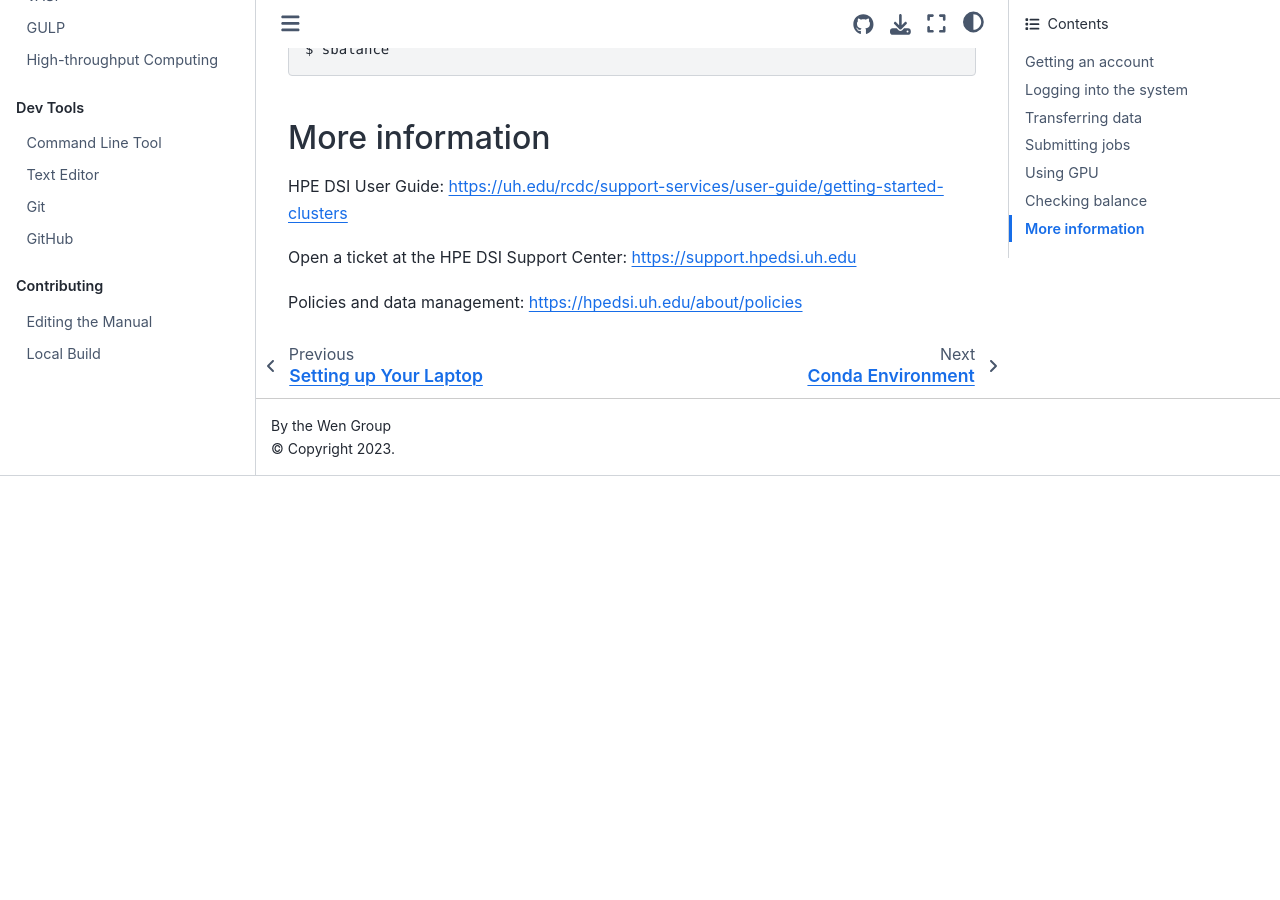
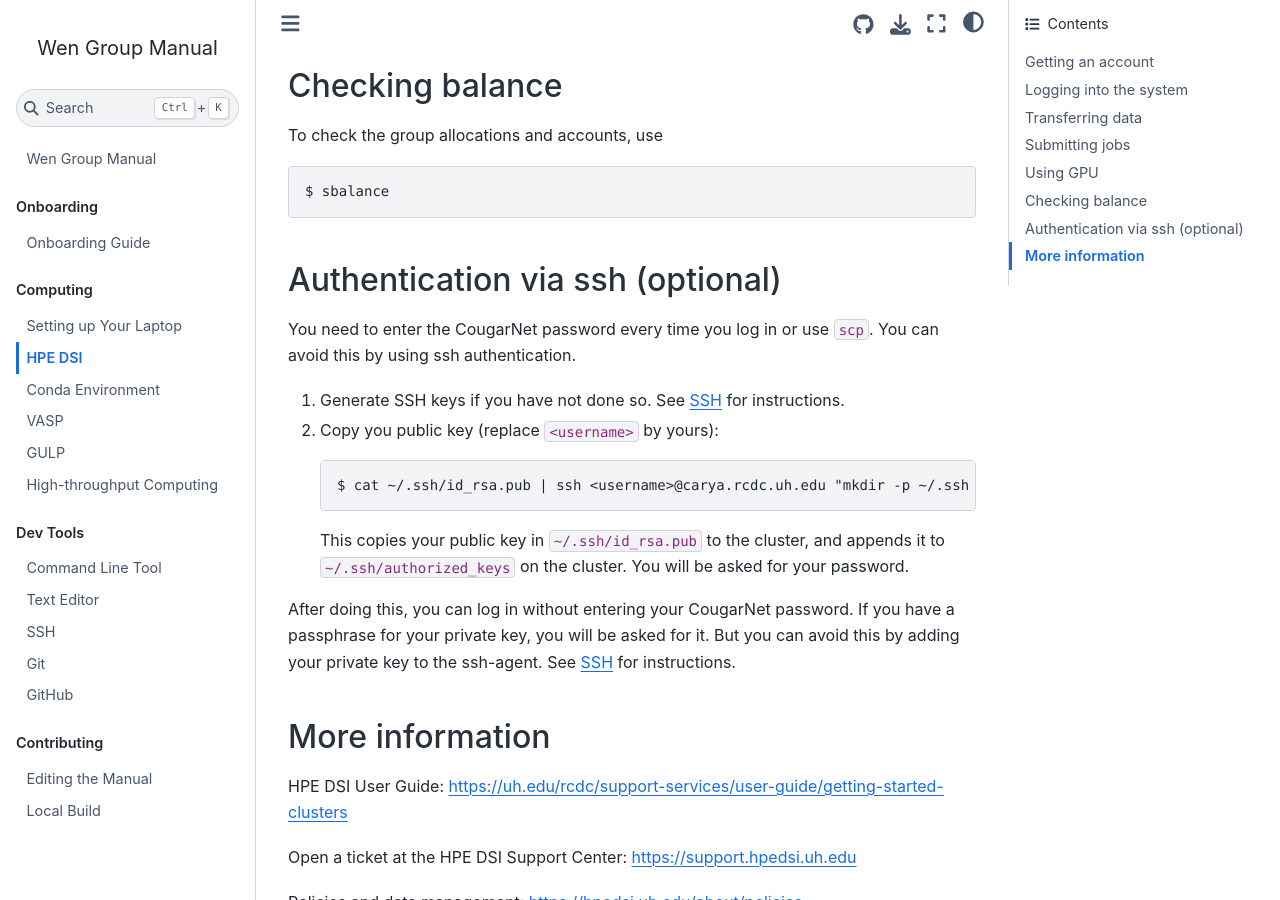
Before and after one commit to wengroup/group_manual, a Jupyter Book: the page built from docs/computing/hpe_dsi.md, in a window 1280 px wide and 900 px high, scrolled down 2837 px. Built offline with Jupyter Book 1.0.4 settings and Sphinx 7.4.7 and the Sphinx Book theme 1.1.4, drawn with Linux system fonts in a browser that asks for light colours; before the commit the page ends 3313 px from its top, so only the background shows below that; some of the changed text lies outside the part shown.

Commit message:
Add ssh login to carya

````diff
--- a/docs/_toc.yml
+++ b/docs/_toc.yml
@@ -17,11 +17,11 @@ parts:
       - file: computing/gulp.md
       - file: computing/high_throughput.md
 
-
   - caption: Dev Tools
     chapters:
       - file: devtool/cli.md
       - file: devtool/text_editor.md
+      - file: devtool/ssh.md
       - file: devtool/git.md
       - file: devtool/github.md
 
--- a/docs/computing/hpe_dsi.md
+++ b/docs/computing/hpe_dsi.md
@@ -1,5 +1,4 @@
 (label:hpe:dsi)=
-
 # HPE DSI
 
 This page describes the basics of using the HPE Data Science Institute clusters at UH.
@@ -41,14 +40,22 @@ If you are off campus, use UH [VPN](https://uh.edu/infotech/services/computing/n
 Transfer a file from your laptop to Carya:
 
 ```
-$ scp /local/path/my_file.txt <username>@carya.rcdc.uh.edu:/remote/path
+$ scp </local/path/my_file.txt> <username>@carya.rcdc.uh.edu:</remote/path/>
 ```
+
+Replace `</local/path/my_file.txt>` by the path to your file on your laptop,
+and `</remote/path/>` by the path to a directory on Carya where you want to place
+your file.
+
 
 Transfer a file from Carya to your laptop:
 
 ```
 $ scp <username>@carya.rcdc.uh.edu:/remote/path/my_file.txt /local/path
 ```
+
+Again, replace `</local/path>` by the path to a directory on your laptop where you want to place
+your file, and `</remote/path/my_file.txt>` by the path to your file on Carya.
 
 Alternatively, if you prefer a graphical user interface or want to transfer a large amount of data, `globus` is a good option. See [HPE DSI User Guide](https://uh.edu/rcdc/support-services/user-guide/getting-started-clusters) for instructions. [TODO: add instructions here].
 
@@ -111,6 +118,29 @@ To check the group allocations and accounts, use
 $ sbalance
 ```
 
+## Authentication via ssh (optional)
+
+You need to enter the CougarNet password every time you log in or use `scp`. You can
+avoid
+this by
+using ssh authentication.
+1. Generate SSH keys if you have not done so. See [SSH](label:ssh) for instructions.
+
+2. Copy you public key (replace `<username>` by yours):
+
+    ```
+    $ cat ~/.ssh/id_rsa.pub | ssh <username>@carya.rcdc.uh.edu "mkdir -p ~/.ssh && cat >> ~/.ssh/authorized_keys"
+    ```
+   This copies your public key in `~/.ssh/id_rsa.pub` to the cluster, and appends it to
+    `~/.ssh/authorized_keys` on the cluster. You will be asked for your password.
+
+After doing this, you can log in without entering your CougarNet password.
+If you have a passphrase for your private key, you will be asked for it.
+But you can avoid this by adding your private key to the ssh-agent. See
+[SSH](label:ssh) for instructions.
+
+
+
 ## More information
 
 HPE DSI User Guide: https://uh.edu/rcdc/support-services/user-guide/getting-started-clusters
````
Also changed, not shown: docs/devtool/github.md (+48 -19 lines), docs/devtool/ssh.md (added, +28 -0 lines), docs/image/Git clone.png (deleted), docs/image/copyssh.png (renamed from docs/image/COPY SSH.png), docs/image/git_clone_ssh.png (renamed from docs/image/SSH.png).
